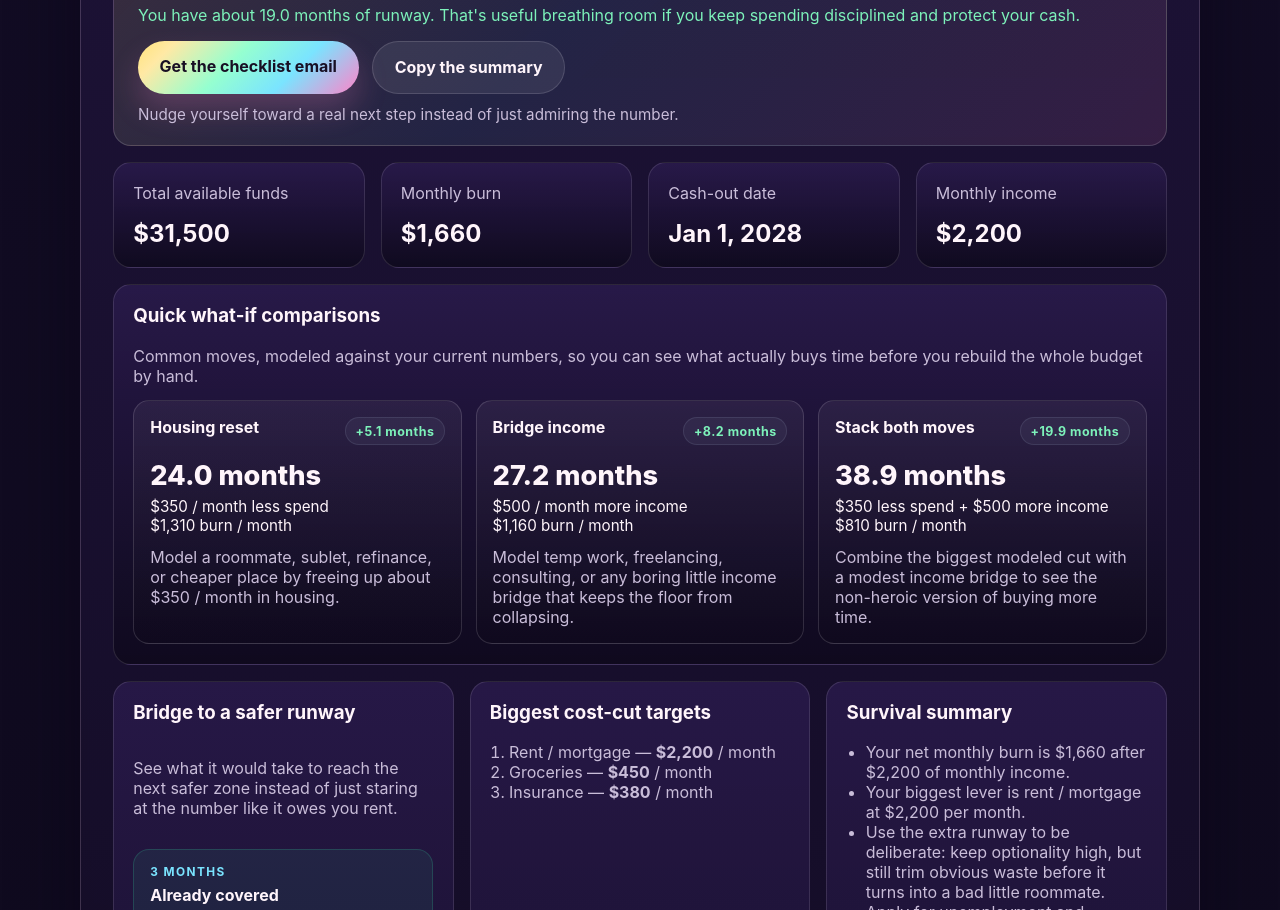
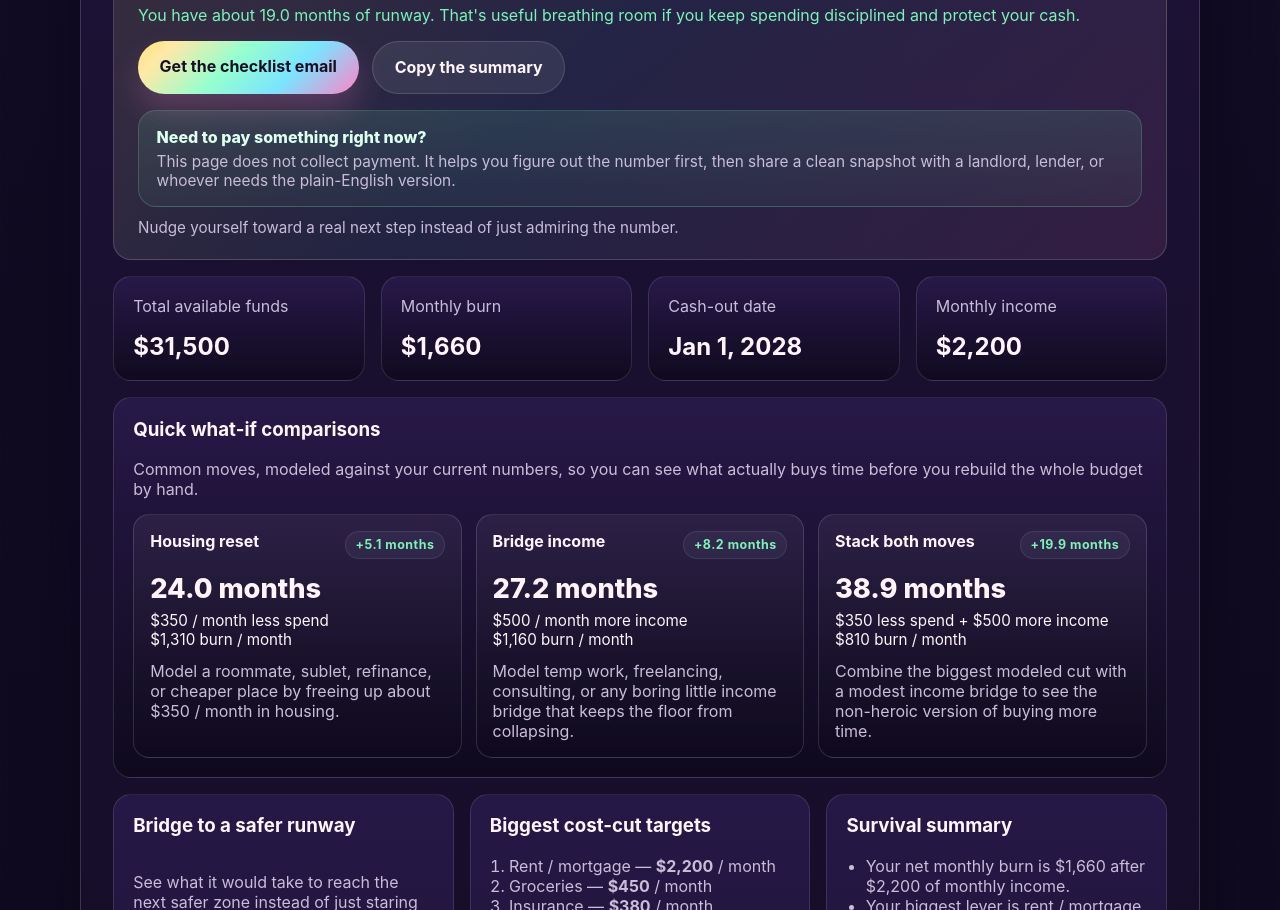
Before and after one commit to garytalbot/layoff-runway, a plain HTML site: page index.html in a window 1280 px wide. Shown: the part 2925-3835 px from the top of the page. Drawn offline with Linux system fonts and the light colour scheme.

Commit message:
Add payment clarity callout

```diff
--- a/assets/styles.css
+++ b/assets/styles.css
@@ -603,6 +603,26 @@ input:focus {
   margin-top: 1rem;
 }
 
+.payment-clarity-callout {
+  margin-top: 1rem;
+  padding: 1rem 1.1rem;
+  border-radius: 18px;
+  border: 1px solid rgba(125, 242, 186, 0.2);
+  background: linear-gradient(180deg, rgba(125, 242, 186, 0.12), rgba(125, 242, 186, 0.05));
+}
+
+.payment-clarity-title {
+  margin-bottom: 0.35rem;
+  color: #ddfff0;
+  font-weight: 800;
+}
+
+.payment-clarity-copy {
+  margin: 0;
+  color: var(--muted);
+  font-size: 0.96rem;
+}
+
 .results-cta-note {
   margin: 0.7rem 0 0;
   color: var(--muted);
--- a/index.html
+++ b/index.html
@@ -321,6 +321,10 @@
               <a class="button button-primary" href="#checklist">Get the checklist email</a>
               <a class="button button-secondary" href="#shareable-snapshot">Copy the summary</a>
             </div>
+            <div class="payment-clarity-callout" role="note" aria-label="Payment clarity note">
+              <p class="payment-clarity-title">Need to pay something right now?</p>
+              <p class="payment-clarity-copy">This page does not collect payment. It helps you figure out the number first, then share a clean snapshot with a landlord, lender, or whoever needs the plain-English version.</p>
+            </div>
             <p class="results-cta-note">Nudge yourself toward a real next step instead of just admiring the number.</p>
           </div>
 
```
